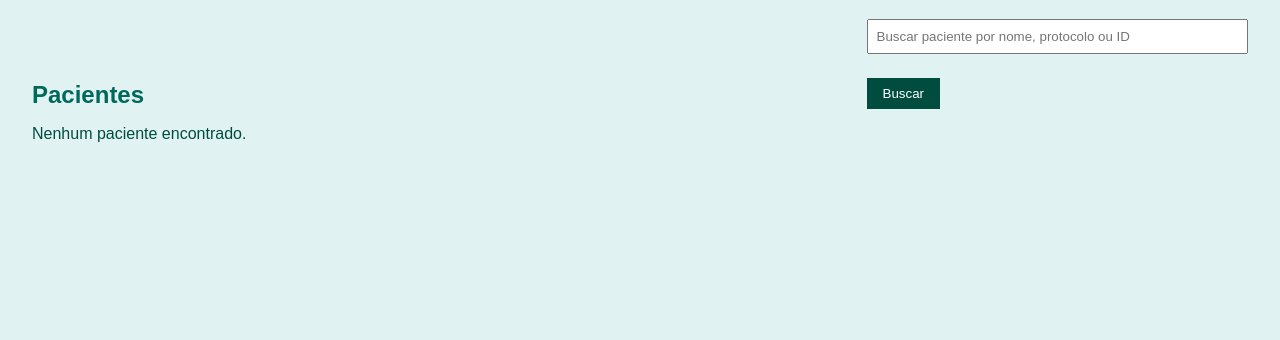
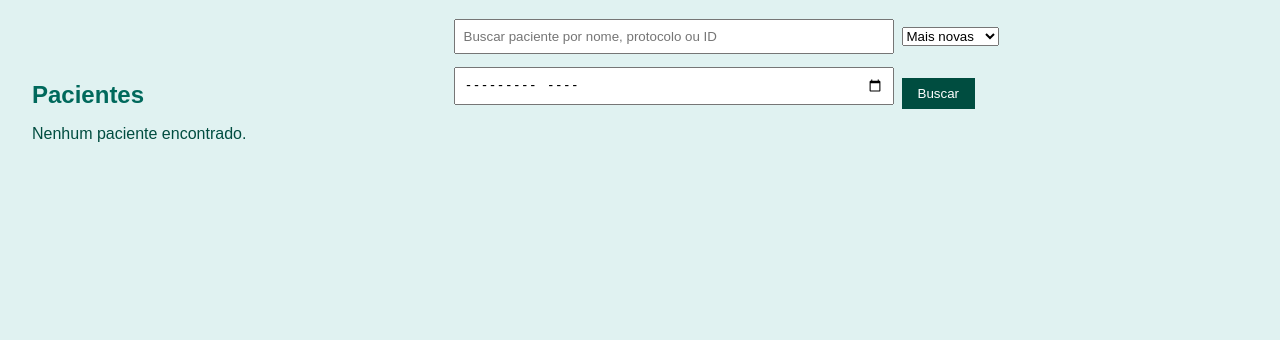
Before and after one commit to mugO-Stuff/mine, a Flask app: page /pacientes in a window 1280 px wide. Shown: the part 113-453 px from the top of the page. Run offline with Flask 3, Linux system fonts and the light colour scheme; a user stored in the database is signed in; data comes from the database, SQL or seed files in the repository; data that the repository does not hold is empty.

Commit message:
pacientes

```diff
--- a/templates/pacientes.html
+++ b/templates/pacientes.html
@@ -6,8 +6,14 @@
         <h2>Pacientes</h2>
         <form method="get" class="patients-search-form">
             <input type="text" name="q" value="{{ search }}" placeholder="Buscar paciente por nome, protocolo ou ID">
+            <select name="filtro_data" aria-label="Filtrar por data">
+                <option value="novas" {% if filtro_data == 'novas' %}selected{% endif %}>Mais novas</option>
+                <option value="antigas" {% if filtro_data == 'antigas' %}selected{% endif %}>Mais antigas</option>
+                <option value="mes" {% if filtro_data == 'mes' %}selected{% endif %}>Mês</option>
+            </select>
+            <input type="month" name="mes" value="{{ mes_filtro }}" aria-label="Selecionar mês">
             <button type="submit">Buscar</button>
-            {% if search %}
+            {% if search or filtro_data != 'novas' or mes_filtro %}
                 <a class="clear-filter" href="{{ url_for('pacientes') }}">Limpar</a>
             {% endif %}
         </form>
```
